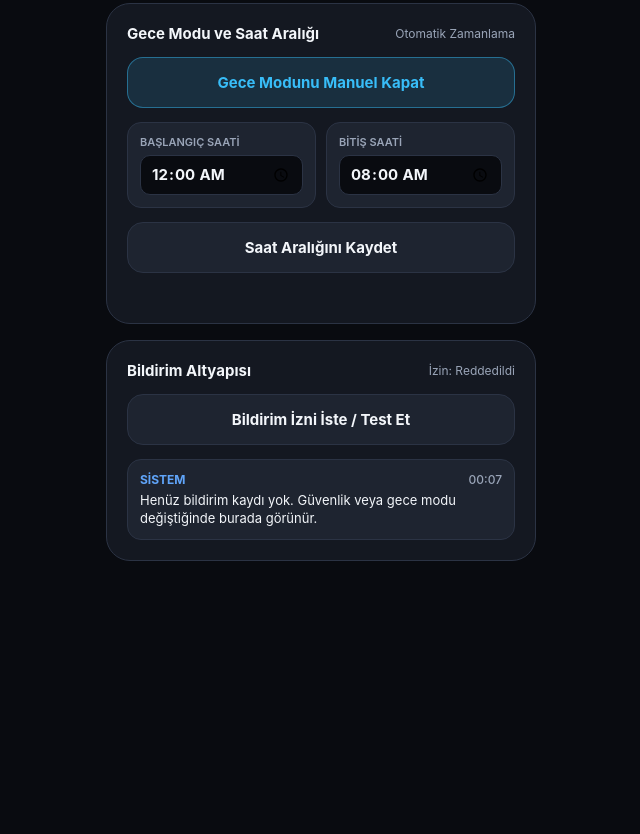
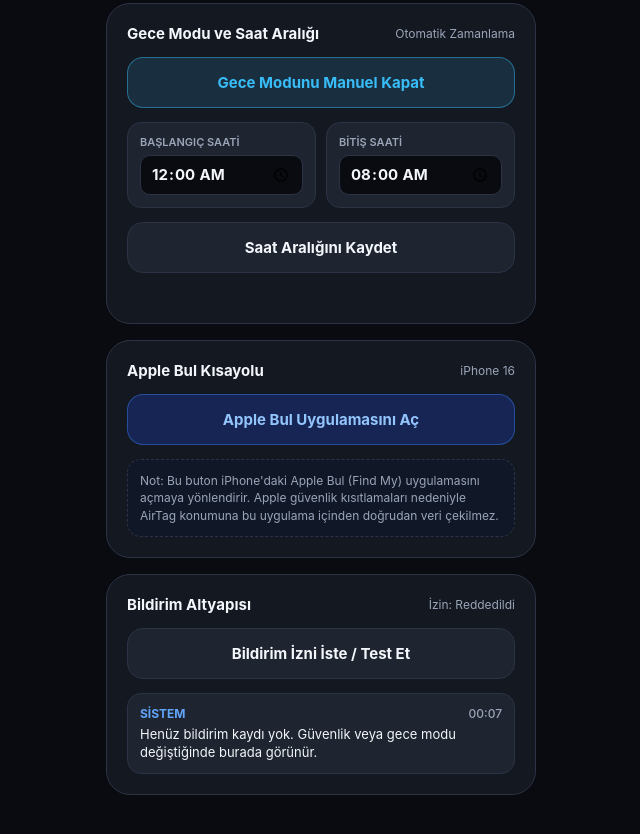
Before and after one commit to samedpetek/xmax-guard, a plain HTML site: page index.html in a window 1280 px wide. Shown: the part 534-1368 px from the top of the page, without its empty margins (319-959 px from the left). Before the commit the page ends 1135 px from the top, so only its background shows below. Drawn offline with Linux system fonts and the light colour scheme.

Commit message:
Update index.html

```diff
--- a/index.html
+++ b/index.html
@@ -17,7 +17,6 @@
       --accent-blue-glow: rgba(37, 99, 235, 0.32);
       --status-safe: #10b981;
       --status-night: #38bdf8;
-      --status-warn: #f59e0b;
     }
 
     * {
@@ -217,7 +216,7 @@
       color: var(--text-muted);
     }
 
-    .btn-primary, .btn-secondary {
+    .btn-primary, .btn-secondary, .btn-findmy {
       width: 100%;
       border: none;
       border-radius: 16px;
@@ -225,10 +224,15 @@
       font-size: 15px;
       font-weight: 700;
       cursor: pointer;
+      text-decoration: none;
+      display: inline-flex;
+      align-items: center;
+      justify-content: center;
+      gap: 8px;
       transition: transform 0.12s ease, opacity 0.2s ease;
     }
 
-    .btn-primary:active, .btn-secondary:active {
+    .btn-primary:active, .btn-secondary:active, .btn-findmy:active {
       transform: scale(0.98);
     }
 
@@ -255,6 +259,12 @@
       background: rgba(56, 189, 248, 0.14);
       color: var(--status-night);
       border-color: rgba(56, 189, 248, 0.45);
+    }
+
+    .btn-findmy {
+      background: #172554;
+      color: #93c5fd;
+      border: 1px solid rgba(59, 130, 246, 0.45);
     }
 
     .time-grid {
@@ -332,6 +342,16 @@
       font-size: 13px;
       color: var(--text-main);
       line-height: 1.4;
+    }
+
+    .disclaimer-box {
+      background: rgba(15, 23, 42, 0.75);
+      border: 1px dashed var(--border-gray);
+      border-radius: 14px;
+      padding: 12px;
+      font-size: 12px;
+      line-height: 1.45;
+      color: var(--text-muted);
     }
   </style>
 </head>
@@ -413,6 +433,21 @@
 
     <section class="card">
       <div class="control-header">
+        <span class="control-title">Apple Bul Kısayolu</span>
+        <span class="muted-note">iPhone 16</span>
+      </div>
+
+      <a id="openFindMyBtn" class="btn-findmy" href="findmy://">
+        Apple Bul Uygulamasını Aç
+      </a>
+
+      <div class="disclaimer-box">
+        Not: Bu buton iPhone'daki Apple Bul (Find My) uygulamasını açmaya yönlendirir. Apple güvenlik kısıtlamaları nedeniyle AirTag konumuna bu uygulama içinden doğrudan veri çekilmez.
+      </div>
+    </section>
+
+    <section class="card">
+      <div class="control-header">
         <span class="control-title">Bildirim Altyapısı</span>
         <span id="notifPermStatus" class="muted-note">İzin: Kontrol ediliyor</span>
       </div>
@@ -462,6 +497,7 @@
     const saveScheduleBtn = document.getElementById("saveScheduleBtn");
     const scheduleFeedback = document.getElementById("scheduleFeedback");
 
+    const openFindMyBtn = document.getElementById("openFindMyBtn");
     const notifPermStatus = document.getElementById("notifPermStatus");
     const enableNotifBtn = document.getElementById("enableNotifBtn");
     const notifList = document.getElementById("notifList");
@@ -558,7 +594,7 @@
         try {
           new Notification(title, { body: message });
         } catch (err) {
-          // iOS Safari bazı PWA durumlarında servis çalışanı üzerinden bildirim bekleyebilir; log kaydı korunur.
+          // Log kaydı korunur.
         }
       }
     }
@@ -670,6 +706,10 @@
       renderUI();
     });
 
+    openFindMyBtn.addEventListener("click", () => {
+      sendGuardNotification("XMAX GUARD • Apple Bul", "Apple Bul uygulaması başlatılıyor.");
+    });
+
     enableNotifBtn.addEventListener("click", async () => {
       if (!("Notification" in window)) {
         sendGuardNotification("XMAX GUARD • Bildirim Testi", "Tarayıcı bildirimi desteklenmiyor; uygulama içi kayıt çalışıyor.");
```
